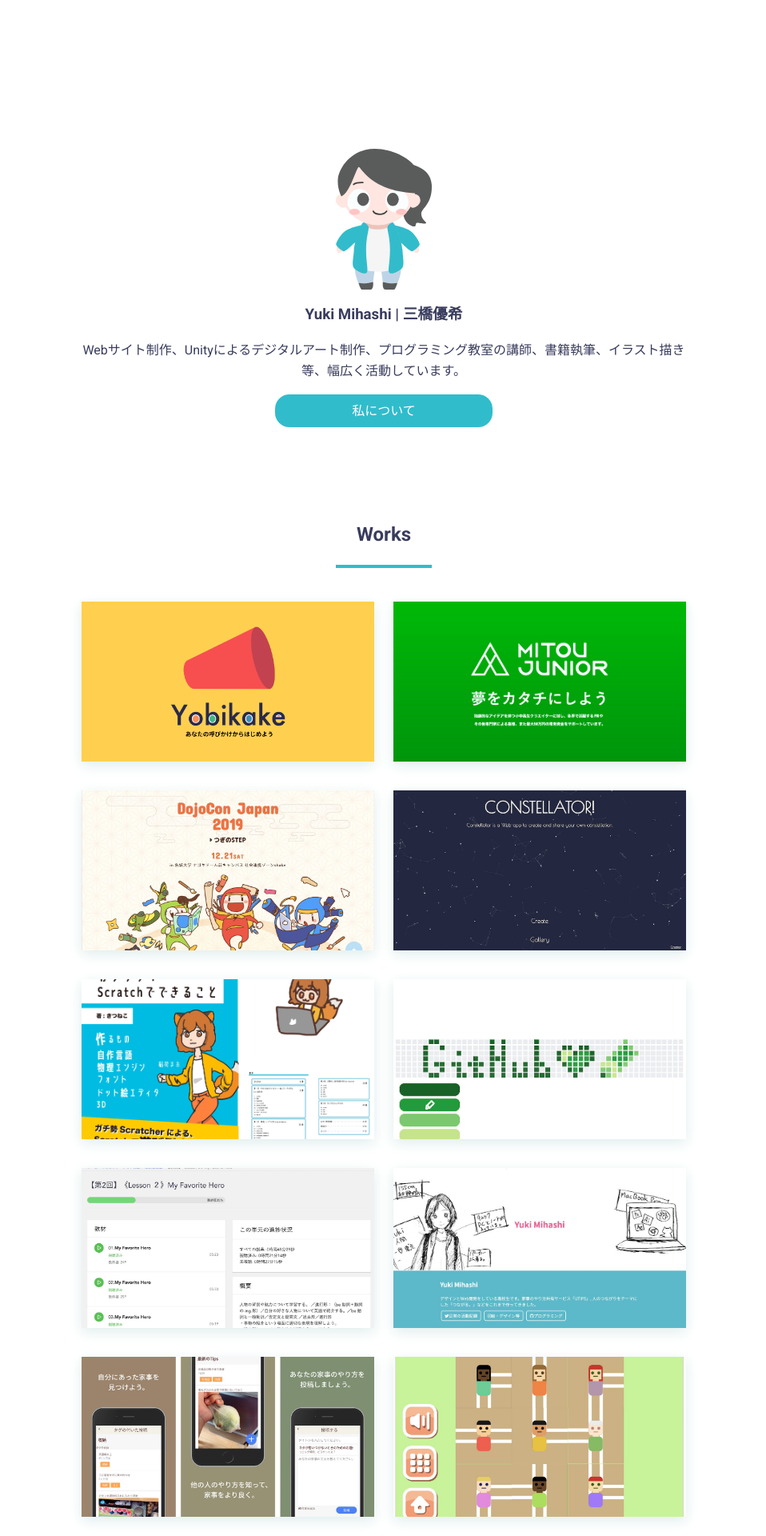
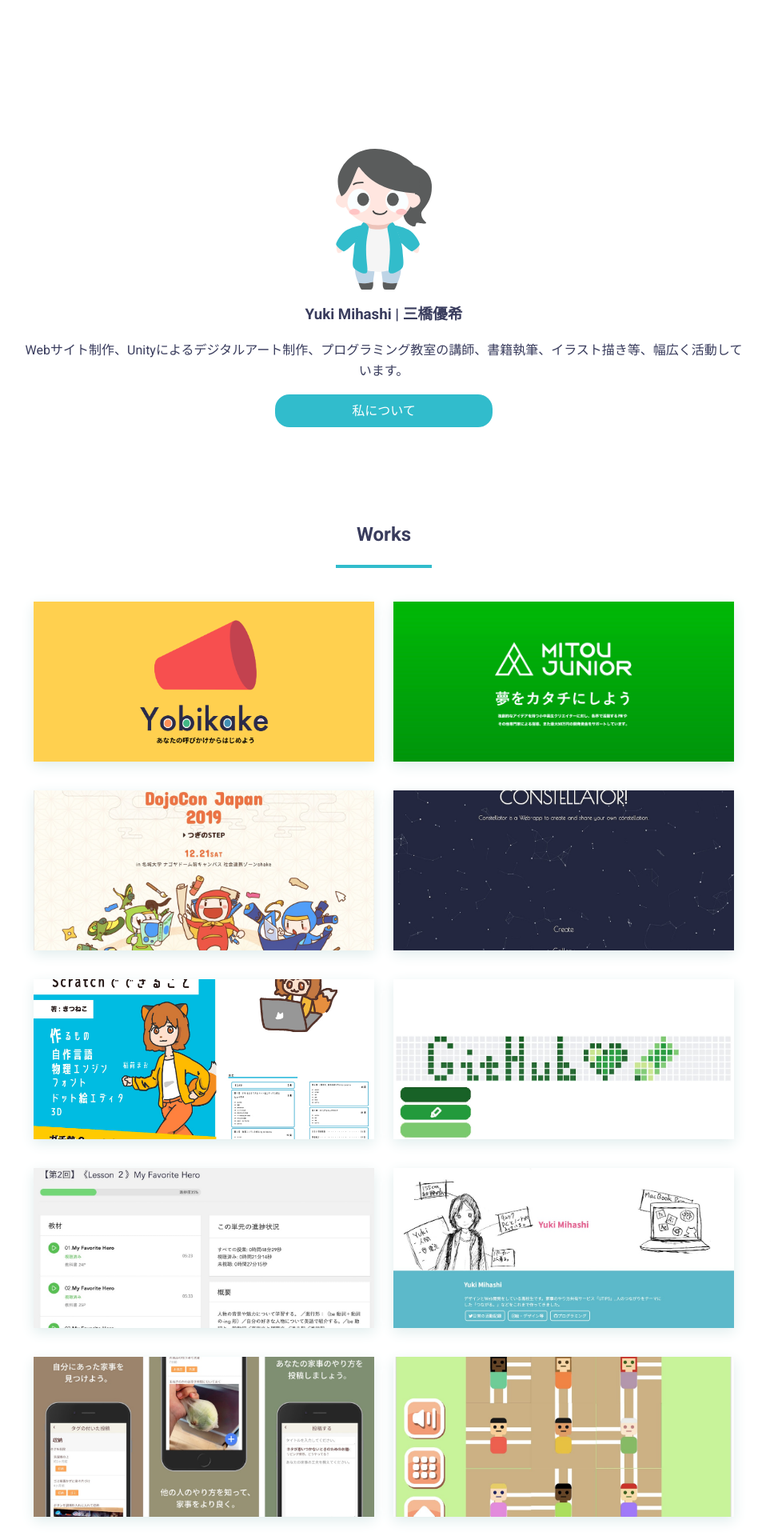
Before and after one commit to madoreenu/yuki384.github.io, a Jekyll site: the page built from index.md, in a window 1280 px wide. Shown: the part 759-2679 px from the top of the page at 80% size, without its empty margins (160-1118 px from the left). Built offline with Jekyll 4.4.1, drawn with Linux system fonts in a browser that asks for light colours; nearby versions of some CDN libraries; some web fonts are replaced.

Commit message:
Change width of contents

```diff
--- a/assets/css/main.scss
+++ b/assets/css/main.scss
@@ -31,7 +31,7 @@
 section{
   padding: 5vh 16px;
   margin: auto;
-  max-width: 780px;
+  max-width: 900px;
   min-height: 30vh;
   clear: both;
   overflow: auto;
```
